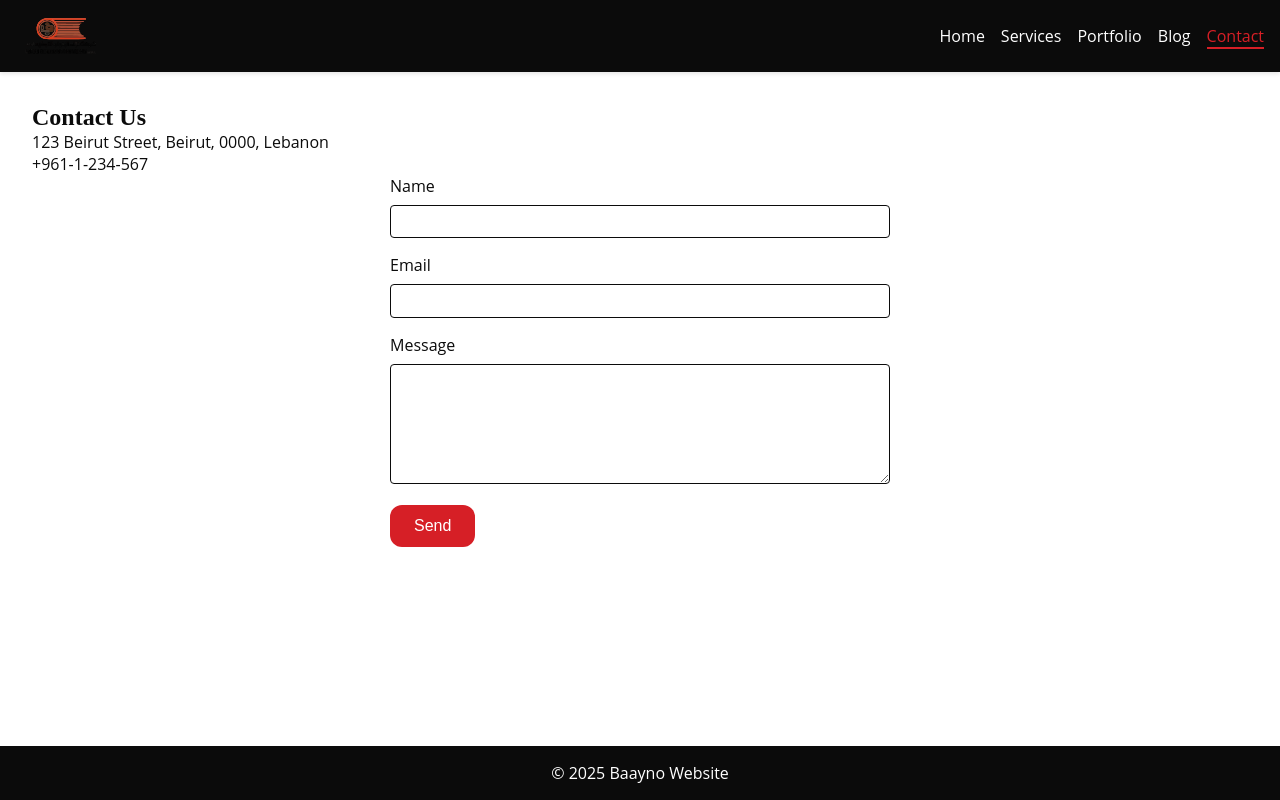
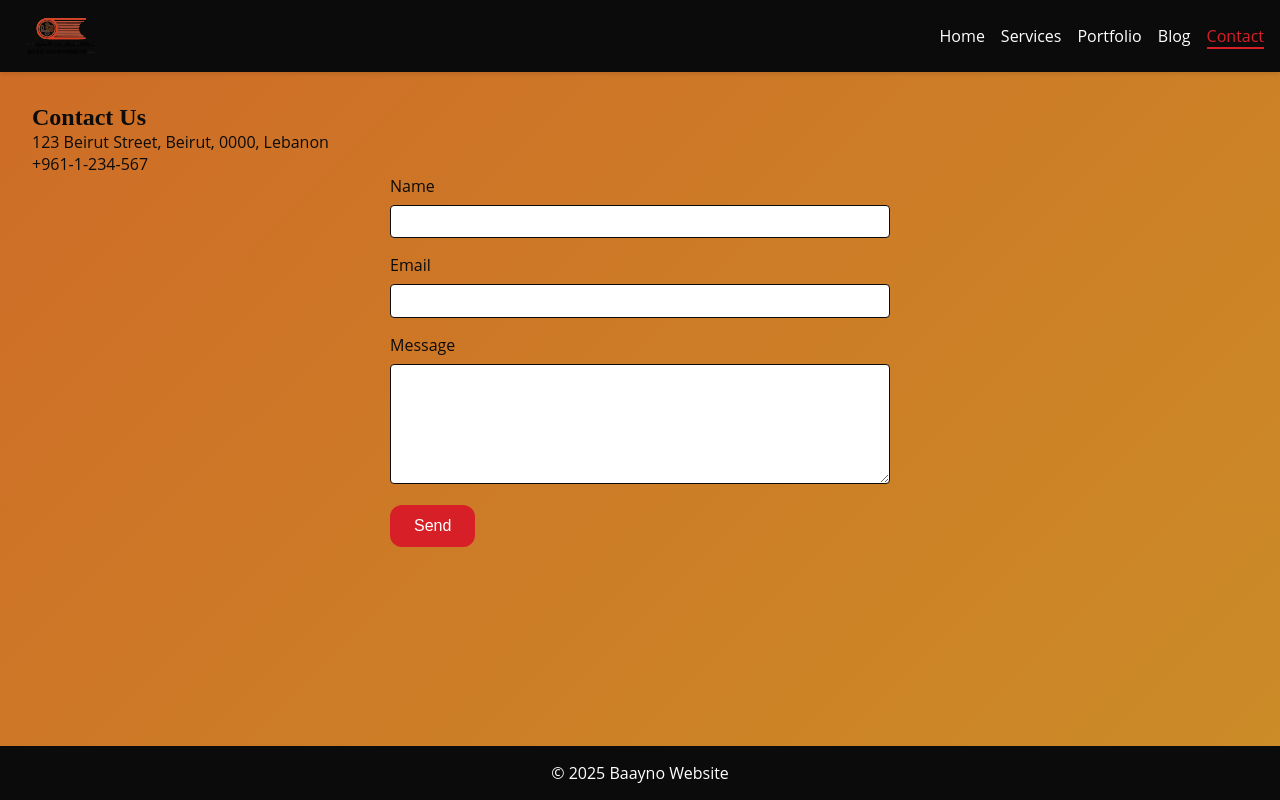
Before and after one commit to Thaki123/Baayno-Website, a Next.js app: page /contact in a window 1280 px wide. Built offline with nearby package versions, Linux system fonts and the light colour scheme; a web font is replaced by a local one.

Commit message:
feat: add themeable gradient background

```diff
--- a/components/Layout.tsx
+++ b/components/Layout.tsx
@@ -29,7 +29,7 @@ export default function Layout({ children }: LayoutProps) {
   }, []);
 
   return (
-    <>
+    <div className="gradient-bg">
       <div className="sticky-header">
         <Navbar />
       </div>
@@ -37,6 +37,6 @@ export default function Layout({ children }: LayoutProps) {
       <footer>
         <p>&copy; 2025 Baayno Website</p>
       </footer>
-    </>
+    </div>
   );
 }
--- a/styles/globals.css
+++ b/styles/globals.css
@@ -63,7 +63,8 @@ a {
 :root {
     --color-black: #0b0b0b;
     --color-white: #ffffff;
-    --color-accent: #d61f26;
+    --color-red: #d61f26;
+    --color-accent: var(--color-red); /* switch to var(--color-black) for gold/black theme */
     --color-accent-dark: #a3181e;
     --color-gold: #c9a227;
     --font-body: 'Open Sans', sans-serif;
@@ -72,6 +73,25 @@ a {
     --fw-bold: 700;
     --radius: 12px;
     --btn-padding: 0.75em 1.5em;
+}
+
+@keyframes gold-accent-gradient {
+    0% {
+        background-position: 0% 50%;
+    }
+    50% {
+        background-position: 100% 50%;
+    }
+    100% {
+        background-position: 0% 50%;
+    }
+}
+
+.gradient-bg {
+    min-height: 100vh;
+    background: linear-gradient(-45deg, var(--color-gold), var(--color-accent));
+    background-size: 400% 400%;
+    animation: gold-accent-gradient 15s ease infinite;
 }
 
 .body-font {
```
